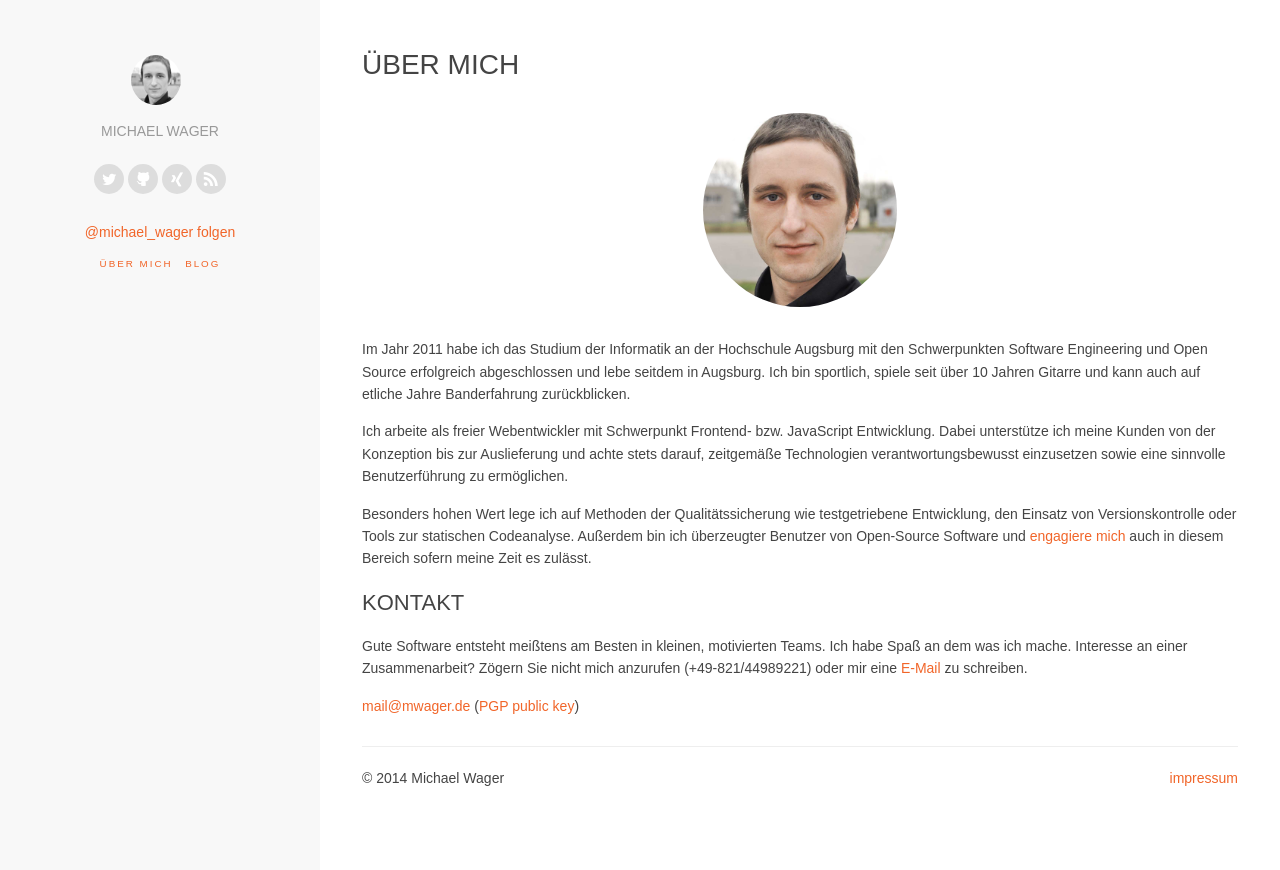
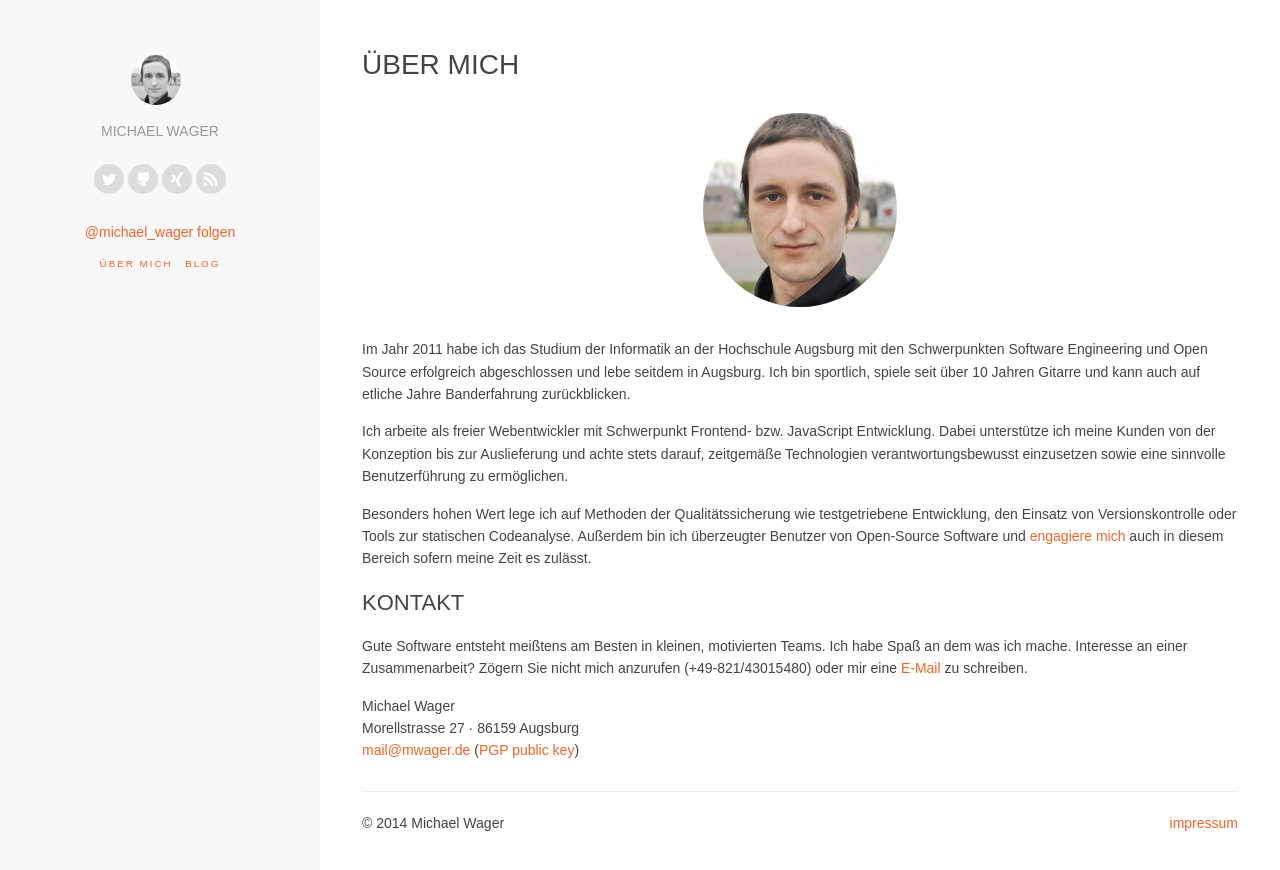
Before and after one commit to mwager/mwager.github.io, a Jekyll site: the page built from about.md, in a window 1280 px wide. Shown: the top 870 px of the page. Built offline with Jekyll 4.4.1, drawn with Linux system fonts in a browser that asks for light colours; nearby versions of some CDN libraries; comment, search, counter and statistics services are not loaded.

Commit message:
update address data

```diff
--- a/_config.yml
+++ b/_config.yml
@@ -12,9 +12,9 @@ url: "https://mwager.de"
 
 # some globals:
 cv_link: "/michael-wager-cv.pdf"
-street: Haspingerstrasse 2
+street: Morellstrasse 27
 address: 86165 Augsburg
-tel_nr: +49-821/44989221
+tel_nr: +49-821/43015480
 
 # Build settings
 # markdown: (kramdown or redcarpet?)
--- a/about.md
+++ b/about.md
@@ -18,4 +18,6 @@ Besonders hohen Wert lege ich auf Methoden der Qualitätssicherung wie testgetri
 
 Gute Software entsteht meißtens am Besten in kleinen, motivierten Teams. Ich habe Spaß an dem was ich mache. Interesse an einer Zusammenarbeit? Zögern Sie nicht mich anzurufen ({{ site.tel_nr }}) oder mir eine <a href="mailto:mail@mwager.de">E-Mail</a> zu schreiben.
 
+Michael Wager<br>
+Morellstrasse 27 · 86159 Augsburg<br>
 <a href="mailto:{{ site.email }}">{{ site.email }}</a> (<a href="https://mwager.de/mwager.asc">PGP public key</a>)
```
